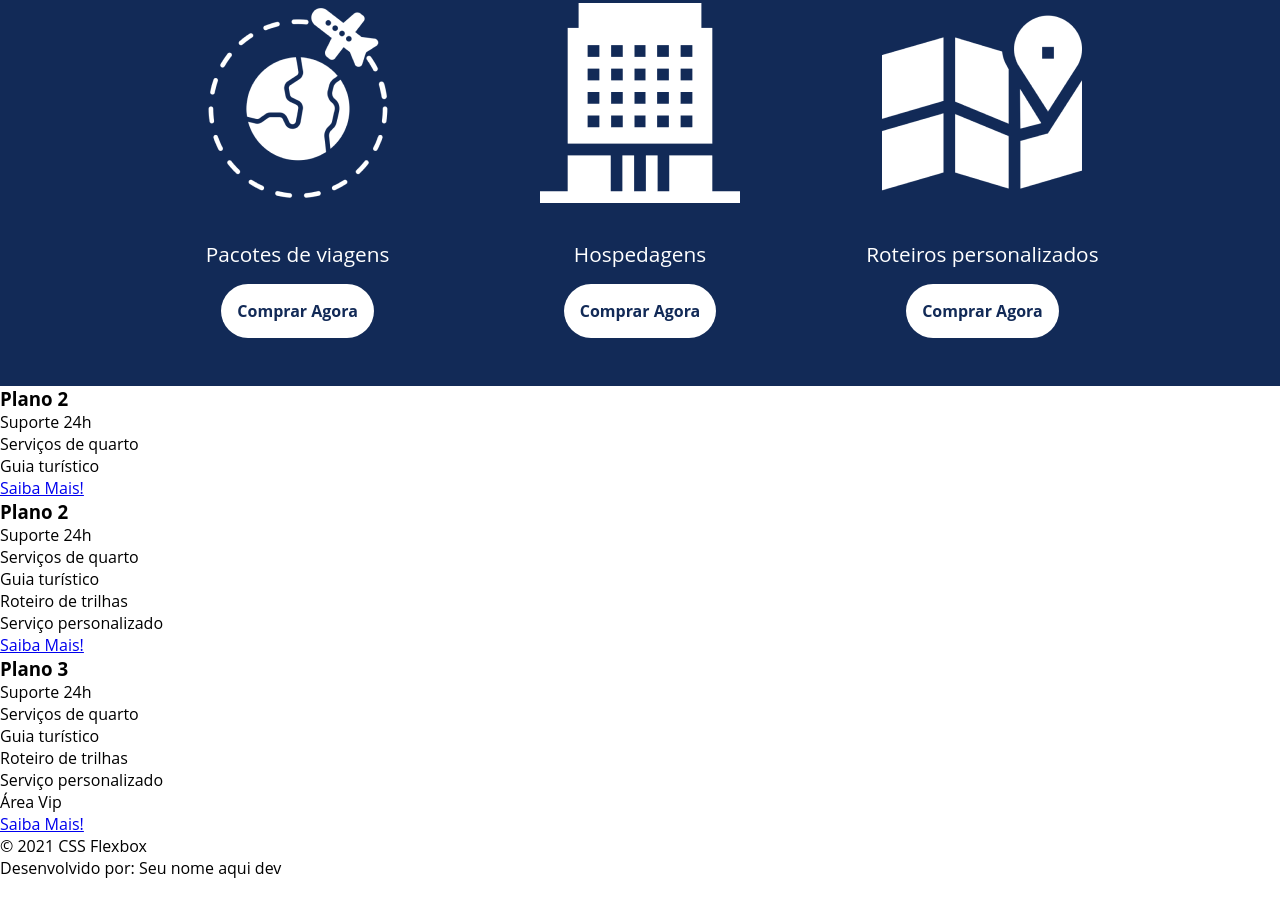
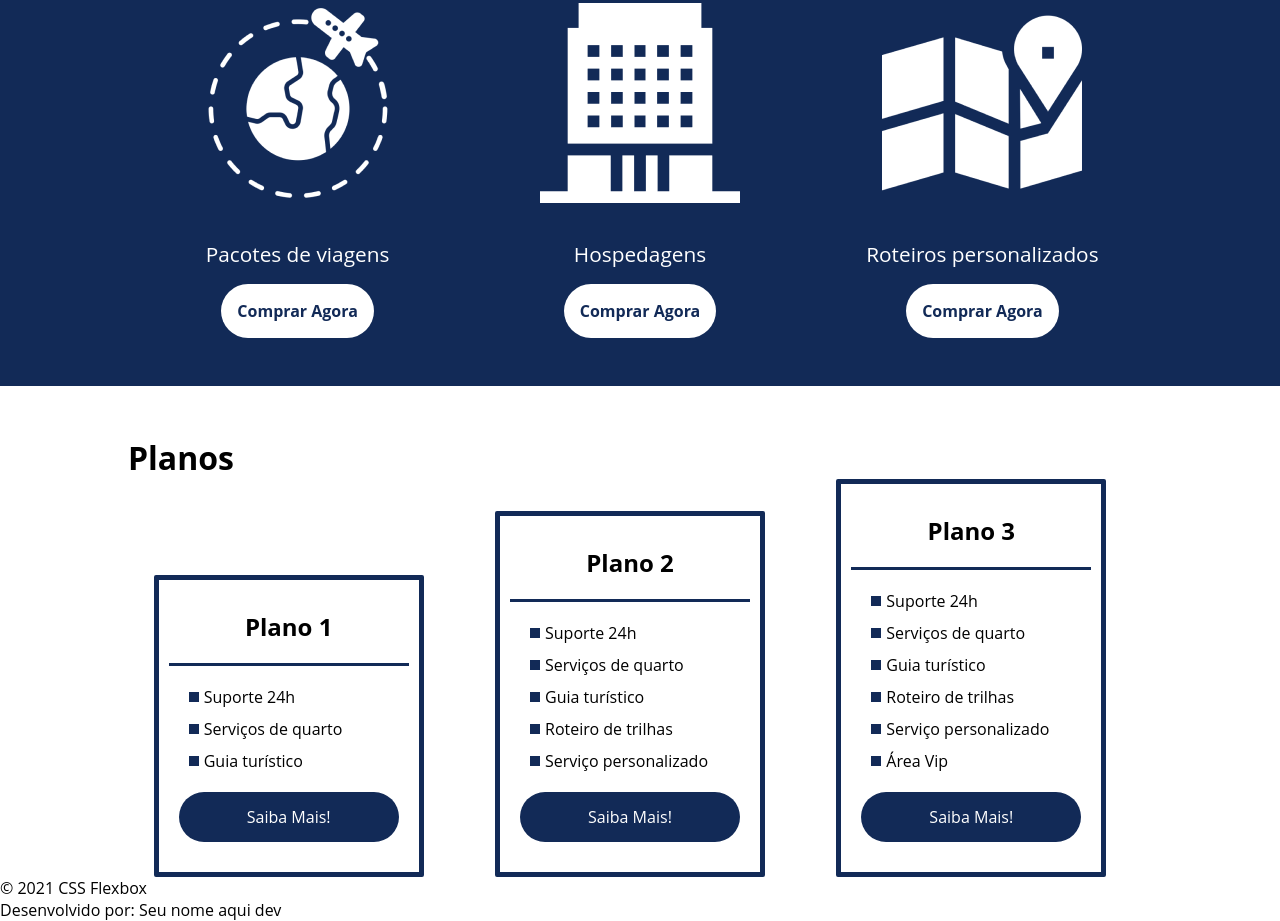
Before and after one commit to klaercio/FlexTurismos, a plain HTML site: page flex-projeto/index.html in a window 1280 px wide. Shown: the part 1613-2534 px from the top of the page. Before the commit the page ends 2492 px from the top, so only its background shows below. Drawn offline with Linux system fonts and the light colour scheme.

Commit message:
seção de planos finalizada

```diff
--- a/flex-projeto/index.html
+++ b/flex-projeto/index.html
@@ -22,7 +22,7 @@
         <div class="texto-apresentacao">
             <h1>Flex <br>Turismos</h1>
             <p>O melhor serviço para você!</p>
-            <a href="">Saiba Mais!</a>
+            <a href="" class="btn">Saiba Mais!</a>
         </div>
 
         <div>
@@ -52,37 +52,38 @@
                     <div>
                         <img src="./images/icon-1.png" alt="pacote de viagens">
                         <p>Pacotes de viagens</p>
-                        <a href="#">Comprar Agora</a>
+                        <a href="#" >Comprar Agora</a>
                     </div>
 
                     <div>
                         <img src="./images/icon-2.png" alt="hospedagens">
                         <p>Hospedagens</p>
-                        <a href="#">Comprar Agora</a>
+                        <a href="#" >Comprar Agora</a>
                     </div>
 
 
                     <div>
                         <img src="./images/icon-3.png" alt="roteiros personalizados">
                         <p>Roteiros personalizados</p>
-                        <a href="#">Comprar Agora</a>
+                        <a href="#" >Comprar Agora</a>
                     </div>
 
                 </div>
         </div>
-    <div>
-
-        <div>
-            <h3>Plano 2</h3>
+    <div id="planos">
+        <h2>Planos</h2>
+        <div class="list-planos">
+            <div class="item-plano">
+                <h3>Plano 1</h3>
                 <ul>
                     <li>Suporte 24h</li>
                     <li>Serviços de quarto</li>
                     <li>Guia turístico</li>
                 </ul>
-            <a href="#">Saiba Mais!</a>
+                <a href="#" class="btn">Saiba Mais!</a>
             </div>
 
-        <div>
+            <div class="item-plano">
                 <h3>Plano 2</h3>
                 <ul>
                     <li>Suporte 24h</li>
@@ -91,10 +92,10 @@
                     <li>Roteiro de trilhas</li>
                     <li>Serviço personalizado</li>
                 </ul>
-            <a href="#">Saiba Mais!</a>
-        </div>
+                <a href="#" class="btn">Saiba Mais!</a>
+            </div class="item-plano" class="btn">
 
-        <div>
+            <div class="item-plano">
                 <h3>Plano 3</h3>
                 <ul>
                     <li>Suporte 24h</li>
@@ -104,7 +105,8 @@
                     <li>Serviço personalizado</li>
                     <li>Área Vip</li>
                 </ul>
-            <a href="#">Saiba Mais!</a>
+                <a href="#" class="btn">Saiba Mais!</a>
+            </div>
         </div>
     </div>
 
--- a/flex-projeto/style.css
+++ b/flex-projeto/style.css
@@ -65,7 +65,7 @@ header {
     margin-bottom: 10px;
 }
 
-.texto-apresentacao a {
+.btn{
     background-color: #122A57;
     color: #fff;
     text-align: center;
@@ -150,3 +150,74 @@ header {
     color :#fff;
     font-size: 1.3rem
 }
+
+#planos {
+    width: 80%;
+    margin: 0 auto;
+    flex-direction: column;
+    padding-top: 50px;
+}
+
+.list-planos {
+    display: flex;
+    align-items: flex-end;
+    justify-content: space-around;
+}
+
+.item-plano {
+    flex: 1;
+    border: 5px solid #122A57;
+    border-radius: 2px;
+    margin-right: 20px;
+    padding: 10px;
+    max-width: 240px;
+    /* text-align: center; */
+}
+
+.item-plano .btn {
+    margin: auto;
+    margin-bottom: 20px;
+}
+
+.item-plano h3 {
+    font-size: 24px;
+    display: flex;
+    flex-direction: column;
+    text-align: center;
+    margin-top: 20px;
+}
+
+.item-plano h3::after {
+    content: "";
+    background-color: #122A57;
+    width: 100%;
+    height: 3px;
+    margin-top: 20px;
+    margin-bottom: 10px;
+}
+
+.item-plano ul {
+    padding: 10px 20px;
+    display: flex;
+    flex-direction: column;
+    list-style: initial;
+}
+
+.item-plano ul li {
+    display: flex;
+    flex-wrap: nowrap;
+    align-items: center;
+    margin-bottom: 10px;
+}
+
+.item-plano ul li::before {
+    content: "";
+    background-color: #122A57;
+    width: 10px;
+    height: 10px;
+    margin-right: 5px;
+}
+
+#planos h2 {
+    font-size: 32px;
+}
```
Lines whose indentation alone changed are shown as unchanged.
